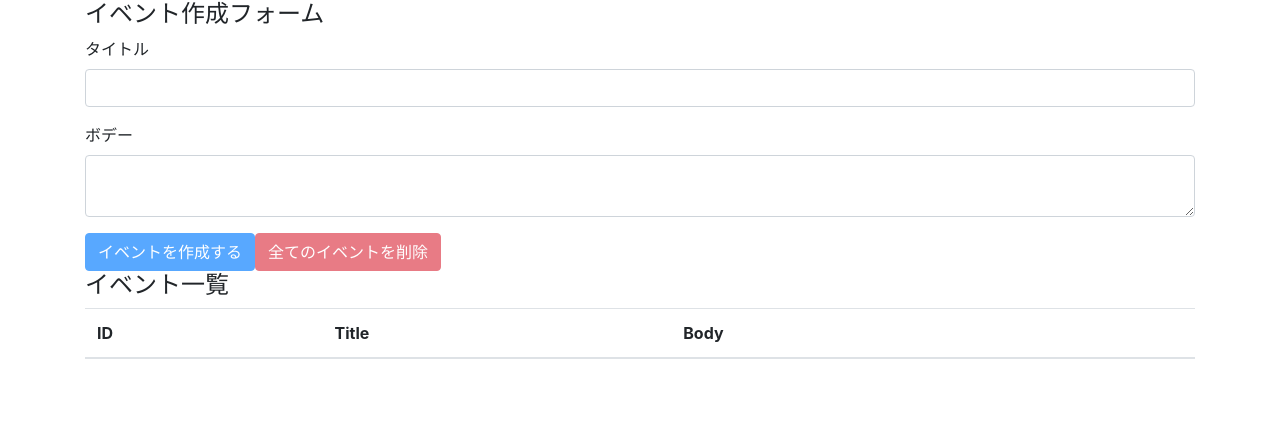
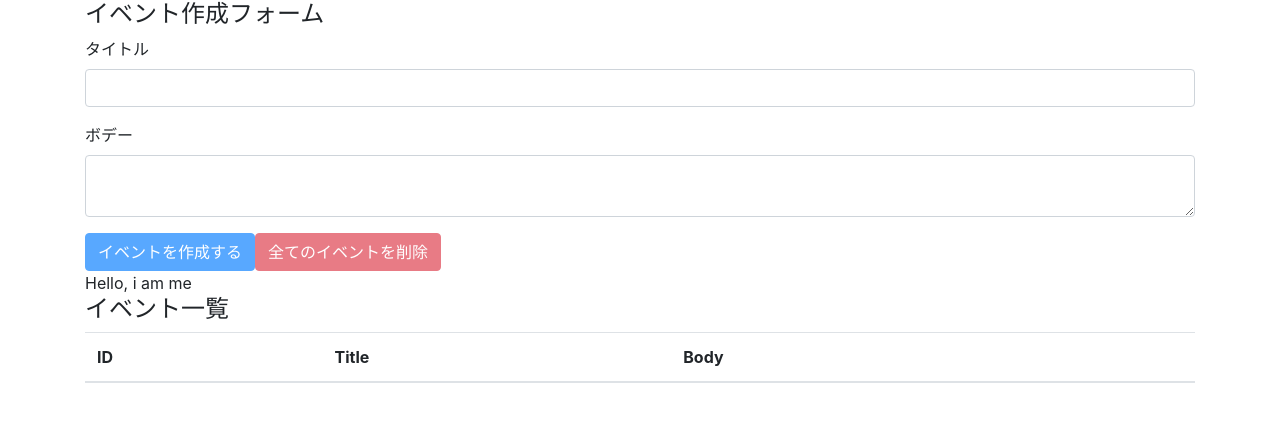
Before and after one commit to shimoren/react-hooks-101, a React (Create React App) app: page / in a window 1280 px wide. Shown: the top 422 px of the page. Built offline with nearby package versions, Linux system fonts and the light colour scheme.

Commit message:
setup react context provider

```diff
--- a/src/components/App.js
+++ b/src/components/App.js
@@ -2,18 +2,23 @@
 import 'bootstrap/dist/css/bootstrap.min.css'
 import EventForm from './EventForm'
 import Events from './Events'
+import AppContext from '../contexts/AppContext'
 import reducer from '../reducers'
+
+console.log({AppContext})
 
 
 const App= () => {
   const [state, dispatch] = useReducer(reducer, [])
 
   return (
+    <AppContext.Provider value={'Hello, i am me'}>
     <div className="container">
     <EventForm state={state} dispatch={dispatch} />
     <Events state={state} dispatch={dispatch} />
 
     </div>
+    </AppContext.Provider>
   )
 }
 
--- a/src/components/Events.js
+++ b/src/components/Events.js
@@ -1,9 +1,14 @@
-import React from 'react'
+import React, { useContext } from 'react'
 import Event from './Event'
+import AppContext from '../contexts/AppContext'
+import App from './App'
 
 const Events = ({state, dispatch}) => {
+    const value = useContext(AppContext)
+
     return(
         <>
+        <div>{value}</div>
         <h4>イベント一覧</h4>
         <table className="table table-hover">
         <thead>
```
